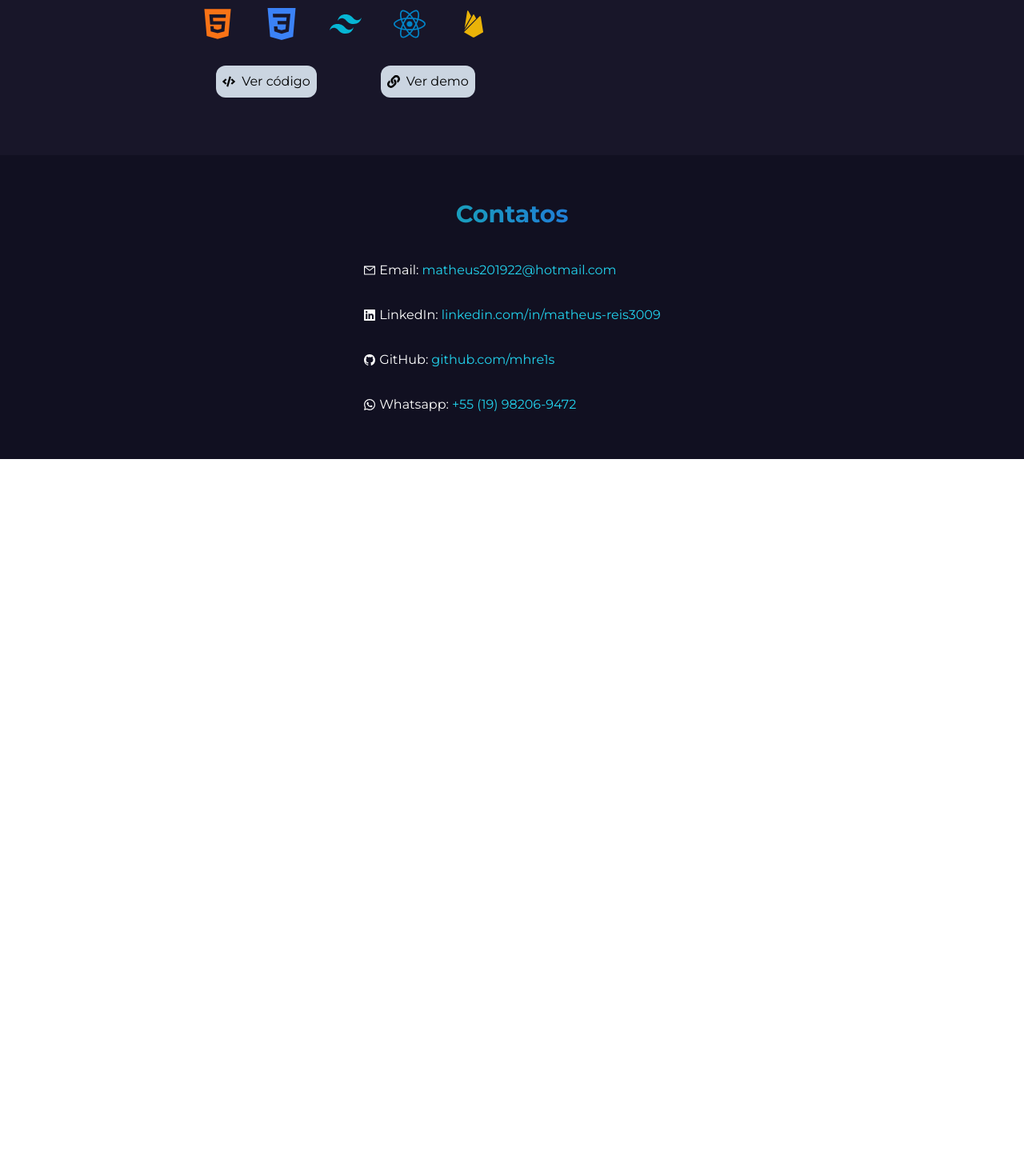
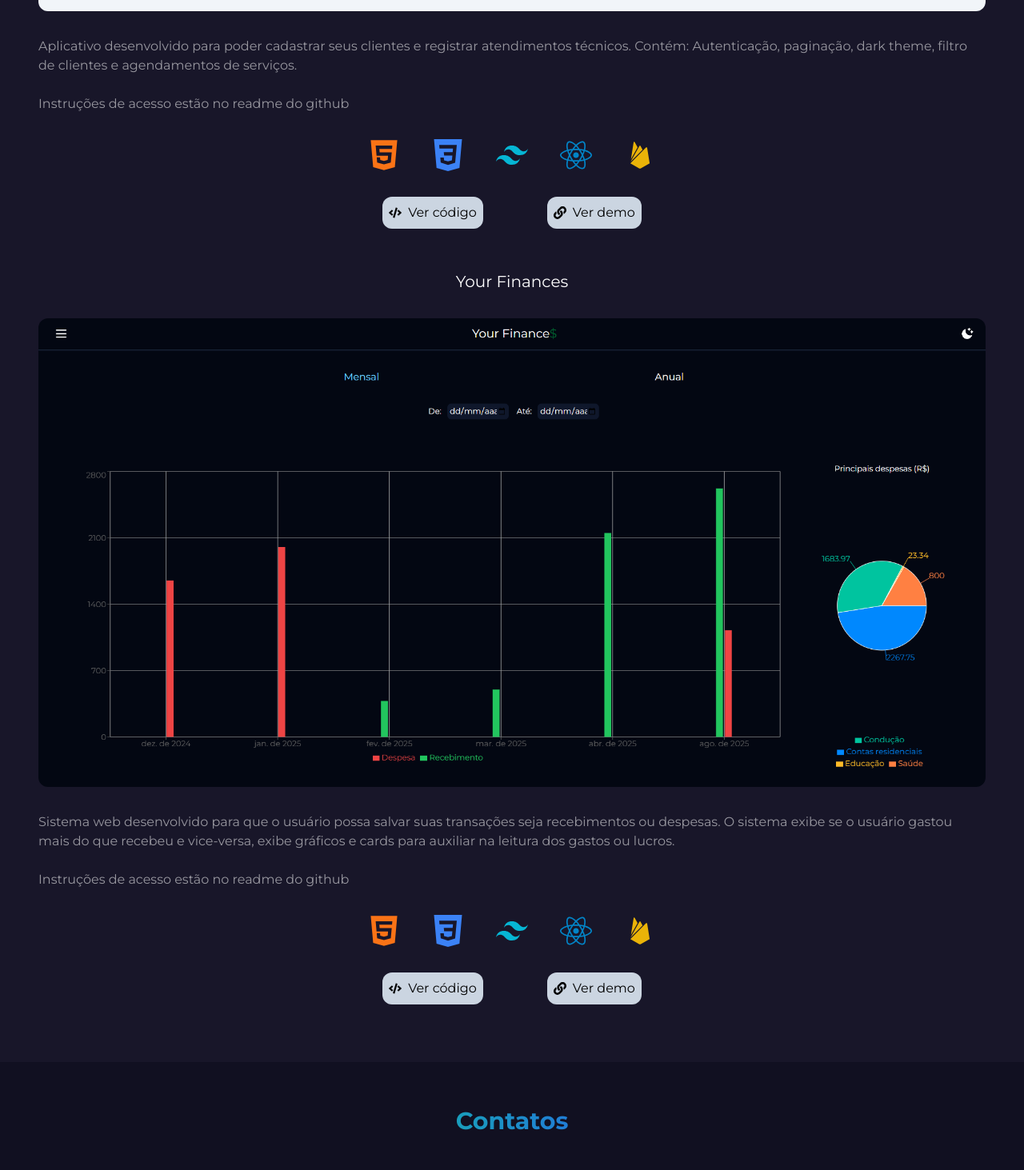
Before and after one commit to mhre1s/My-Portfolio, a React (Vite) app: page / in a window 1280 px wide. Shown: the part 1461-2924 px from the top of the page at 80% size. Before the commit the page ends 2035 px from the top, so only its background shows below. Built offline with nearby package versions, Linux system fonts and the light colour scheme.

Commit message:
adding Your finances in the portfolio

```diff
--- a/src/App.jsx
+++ b/src/App.jsx
@@ -164,20 +164,18 @@ function App() {
             >
               Projetos
             </h2>
-            <div>
+            <div
+              ref={sectionRef}
+              className={`flex flex-col gap-5 transform transition duration-500 ${
+                isVisible ? "animate-slideIn" : ""
+              }`}
+            >
               <div
-                ref={sectionRef}
-                className={`custom-scroll group flex flex-col gap-8 items-center max-w-[800px] px-4 py-4 rounded-xl transform transition
-                  duration-300 hover:bg-[#1e1e2e] hover:scale-105 hover:shadow-xl ${
-                  isVisible ? "animate-slideIn" : ""
-                }`}
+                className={`custom-scroll group flex flex-col gap-8 items-center w-full px-4 py-4 rounded-xl transform transition
+                  duration-300 hover:bg-[#1e1e2e] hover:scale-105 hover:shadow-xl`}
               >
                 <h3 className=" text-xl text-white">Client Manager App</h3>
-                <img
-                  className="rounded-xl w-[1000px]"
-                  src="/clients.png"
-                  alt=""
-                />
+                <img className="rounded-xl" src="/clients.png" alt="" />
                 <p className="text-white opacity-55">
                   Aplicativo desenvolvido para poder cadastrar seus clientes e
                   registrar atendimentos técnicos. Contém: Autenticação,
@@ -207,6 +205,55 @@ function App() {
                   </a>
                   <a
                     href="https://clientmanagerapp.netlify.app/"
+                    target="_blank"
+                    rel="noopener noreferrer"
+                  >
+                    <button className="px-2 py-2 flex items-center gap-2 bg-slate-300 rounded-xl duration-500 hover:brightness-125">
+                      <FaLink />
+                      Ver demo
+                    </button>
+                  </a>
+                </div>
+              </div>
+              <div
+                ref={sectionRef}
+                className={`custom-scroll group flex flex-col gap-8 items-center w-full px-4 py-4 rounded-xl transform transition
+                  duration-300 hover:bg-[#1e1e2e] hover:scale-105 hover:shadow-xl ${
+                    isVisible ? "animate-slideIn" : ""
+                  }`}
+              >
+                <h3 className=" text-xl text-white">Your Finances</h3>
+                <img className="rounded-xl" src="/chart.png" alt="" />
+                <p className="text-white opacity-55">
+                  Sistema web desenvolvido para que o usuário possa salvar suas
+                  transações seja recebimentos ou despesas. O sistema exibe se o
+                  usuário gastou mais do que recebeu e vice-versa, exibe
+                  gráficos e cards para auxiliar na leitura dos gastos ou
+                  lucros.
+                  <br />
+                  <br />
+                  Instruções de acesso estão no readme do github
+                </p>
+                <div className="flex justify-center w-full gap-10">
+                  <TfiHtml5 className="text-orange-500 w-10 h-auto" />
+                  <SiCss3 className="text-blue-500 w-10 h-auto" />
+                  <SiTailwindcss className="text-cyan-500 w-10 h-auto" />
+                  <FaReact className="text-sky-600 w-10 h-auto" />
+                  <BiLogoFirebase className="text-yellow-500 w-10 h-auto" />
+                </div>
+                <div className="flex gap-20">
+                  <a
+                    href="https://github.com/mhre1s/Your-Finance-"
+                    target="_blank"
+                    rel="noopener noreferrer"
+                  >
+                    <button className="px-2 py-2 flex items-center gap-2 bg-slate-300 rounded-xl duration-500 hover:brightness-125">
+                      <FaCode />
+                      Ver código
+                    </button>
+                  </a>
+                  <a
+                    href="https://yourfinancess.netlify.app/"
                     target="_blank"
                     rel="noopener noreferrer"
                   >
--- a/tailwind.config.js
+++ b/tailwind.config.js
@@ -23,7 +23,7 @@ export default {
         },
       },
       animation: {
-        slideIn: 'slideIn 0.8s ease-out',
+        slideIn: 'slideIn 1.5s ease-in',
       },
     },
   },
```
Also changed, not shown: public/chart.png (added).
